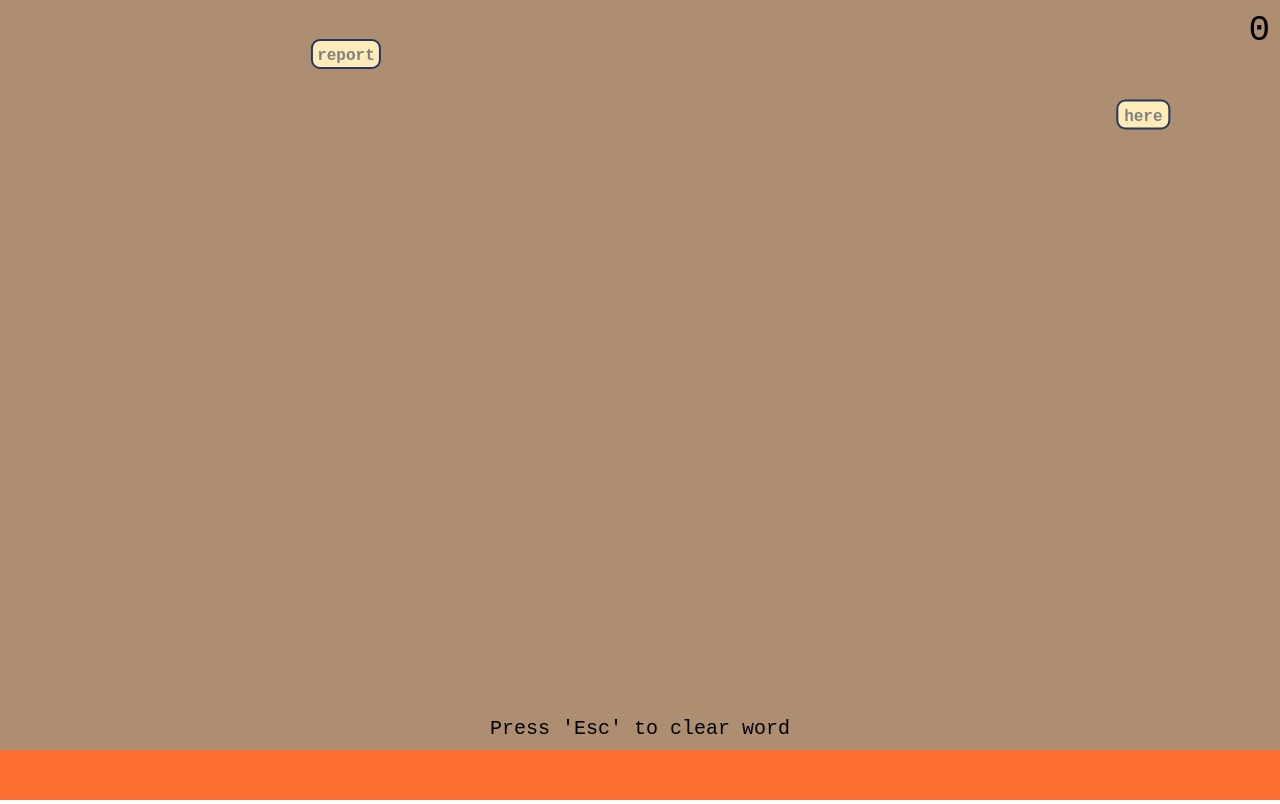
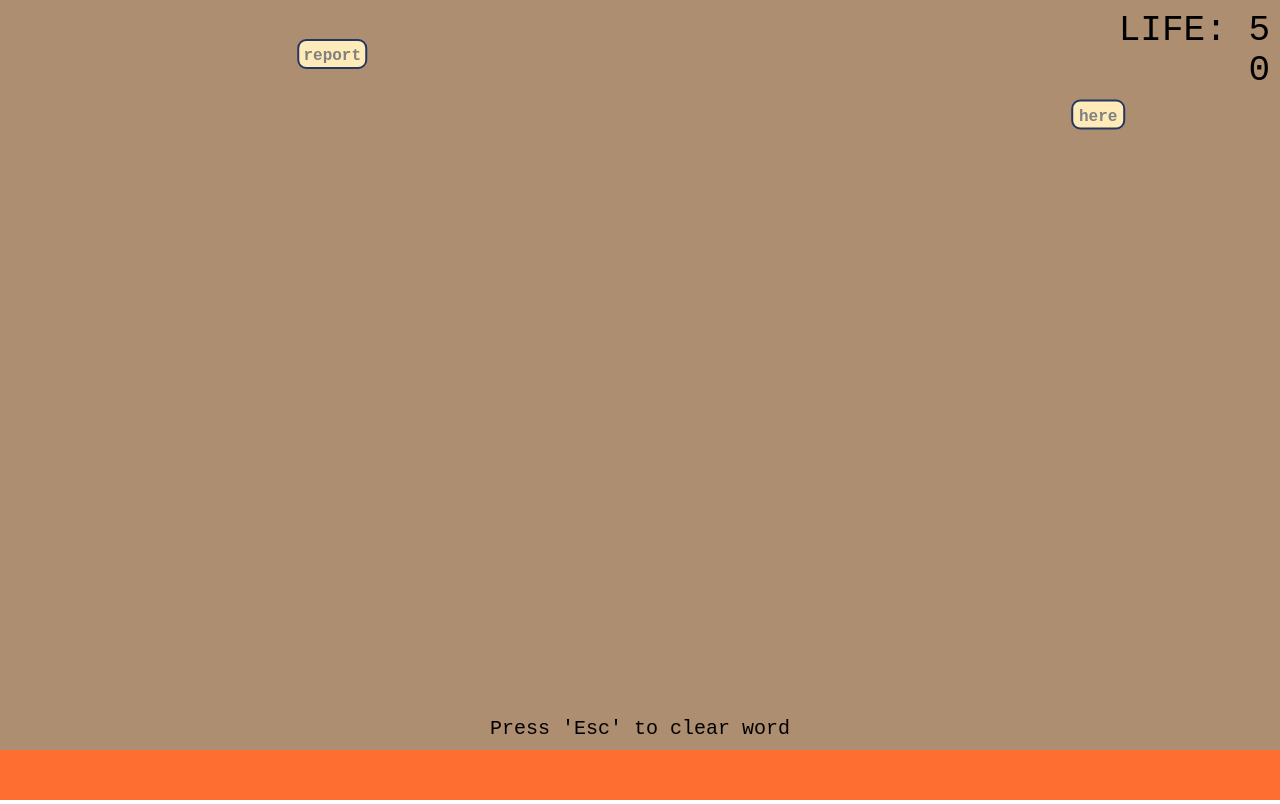
Before and after one commit to SSN34/typing_game, a plain HTML site: page index.html in a window 1280 px wide. Drawn offline with Linux system fonts and the light colour scheme.

Commit message:
game bug fixes

```diff
--- a/game.js
+++ b/game.js
@@ -9,7 +9,7 @@ class Word {
         };
         this.position = {
             x:
-                Math.random() * (WIDTH - this.dimension.width) +
+                Math.random() * (WIDTH - 2 * this.dimension.width) +
                 this.dimension.width,
             y: 10,
         };
--- a/index.css
+++ b/index.css
@@ -28,6 +28,13 @@ body{
 #score{
     position: absolute;
     right: 0px;
+    top: 40px;
+    padding: 10px;
+}
+
+#life{
+    position: absolute;
+    right: 0px;
     top: 0px;
     padding: 10px;
 }
--- a/index.html
+++ b/index.html
@@ -15,6 +15,7 @@
             <div id="msg" class="texts">Press 'Esc' to clear word</div>
             <div id="type-area" class="texts"></div>
             <div id="score" class="texts"></div>
+            <div id="life" class="texts">LIFE - 5</div>
         </div>
         <script src="index.js"></script>
     </body>
--- a/index.js
+++ b/index.js
@@ -3,24 +3,25 @@ const WIDTH = window.innerWidth;
 
 let wordBox = document.getElementById("type-area");
 let score = document.getElementById("score");
+let life = document.getElementById("life");
 
 let canvas = document.getElementById("game-canvas");
 canvas.height = HEIGHT;
 canvas.width = WIDTH;
 
-let ctx = canvas.getContext('2d');
+let ctx = canvas.getContext("2d");
 
 let typedWord = "";
 
-window.addEventListener('keydown', (event) => {
-    if(event.key == "Escape"){
+window.addEventListener("keydown", (event) => {
+    if (event.key == "Escape") {
         typedWord = "";
-    }else{
+    } else {
         typedWord += event.key;
     }
 });
 
-let allWords = wordsList.split(',')
+let allWords = wordsList.split(",");
 
 let wordsInGame = [];
 
@@ -28,38 +29,65 @@ let SCORE = 0;
 
 let wordSpeed = 0.5;
 
-function draw(){
+let LIFE = 5;
+
+let intervalId = setInterval(
+    () =>
+        wordsInGame.push(
+            new Word(allWords[Math.floor(Math.random() * 3000)].toLowerCase())
+        ),
+    2000
+);
+
+function draw() {
     ctx.fillStyle = "#AD8E70";
-    ctx.fillRect(0,0,WIDTH, HEIGHT);
+    ctx.fillRect(0, 0, WIDTH, HEIGHT);
 
-    for(let i = wordsInGame.length - 1; i >= 0 ; i--){
+    for (let i = wordsInGame.length - 1; i >= 0; i--) {
         let currentWord = wordsInGame[i];
 
         currentWord.position.y += wordSpeed;
 
-        if(currentWord.word.indexOf(typedWord) == 0){
-            currentWord.sliceIndex = typedWord.length == 0 ? 0 : typedWord.length;
+        if (currentWord.word.indexOf(typedWord) == 0) {
+            currentWord.sliceIndex =
+                typedWord.length == 0 ? 0 : typedWord.length;
         }
 
         currentWord.drawWord();
 
-        if(currentWord.sliceIndex === currentWord.word.length){
+        if (currentWord.sliceIndex === currentWord.word.length) {
             SCORE += currentWord.word.length + 10;
             typedWord = "";
             wordsInGame.splice(i, 1);
-        }else if(currentWord.position.y > (HEIGHT - 80)){
+        } else if (currentWord.position.y > HEIGHT - 80) {
             typedWord = "";
-            SCORE -= currentWord.word.length;
+            LIFE--;
+            SCORE -= currentWord.word.length + 50;
             wordsInGame.splice(i, 1);
         }
     }
 
     wordBox.innerText = typedWord;
     score.innerText = SCORE;
+    life.innerText = `LIFE: ${LIFE}`;
 
-    requestAnimationFrame(draw);
+    if (LIFE > 0) {
+        requestAnimationFrame(draw);
+    } else {
+        gameOver();
+    }
 }
 
 draw();
 
-setInterval(() => wordsInGame.push(new Word(allWords[Math.floor(Math.random() * 3000)].toLowerCase())), 2000);
+function gameOver() {
+    clearInterval(intervalId);
+
+    ctx.fillStyle = "rgba(255,255,255,0.5)";
+    ctx.fillRect(0, 0, WIDTH, HEIGHT);
+    ctx.fillStyle = "black";
+    ctx.font = "bolder 100px monospace";
+    ctx.fillText("Your score: " + SCORE, WIDTH / 2, HEIGHT / 2);
+    ctx.font = "bolder 36px monospace";
+    ctx.fillText("Press F5/Refresh to Re-Start", WIDTH / 2, HEIGHT / 2 + 50);
+}
```
